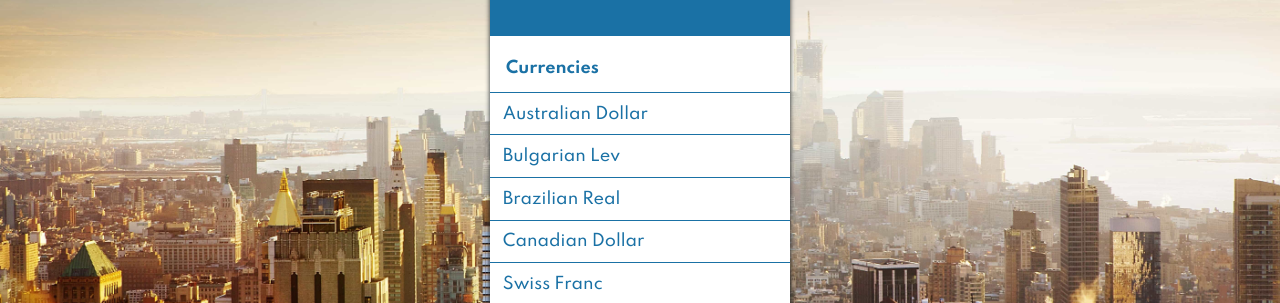
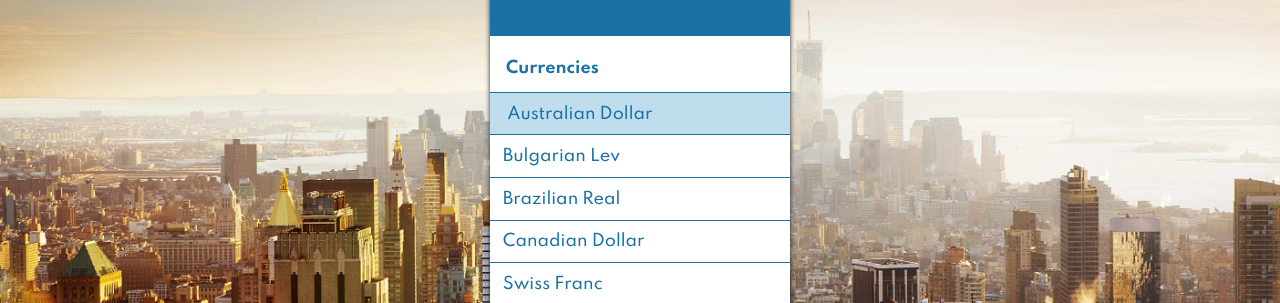
Before and after one commit to DarkGrafiks/React-currency-converter, a React app: page / in a window 1280 px wide. Shown: the part 240-543 px from the top of the page. Built offline with nearby package versions, Linux system fonts and the light colour scheme.

Commit message:
Active visual state on selected currency list item

```diff
--- a/src/components/App/index.js
+++ b/src/components/App/index.js
@@ -43,6 +43,7 @@ const App = () => {
         handleBaseAmountChange={handleBaseAmountChange}
       />
       <Currencies
+        selectedCurrency={selectedCurrency}
         currencies={currencies}
         handleItemClick={handleItemClick}
       />
--- a/src/components/Currencies/index.js
+++ b/src/components/Currencies/index.js
@@ -5,15 +5,24 @@ import List from 'src/components/List';
 
 import './style.scss';
 
-const Currencies = ({ currencies, handleItemClick }) => (
+const Currencies = ({ currencies, selectedCurrency, handleItemClick }) => (
   <div className="wrapper">
     <h3 className="subtitle">Currencies</h3>
-    <List list={currencies} handleItemClick={handleItemClick} />
+    <List
+      list={currencies}
+      selectedItem={selectedCurrency.name}
+      handleItemClick={handleItemClick}
+    />
   </div>
 );
 
 Currencies.propTypes = {
   currencies: PropTypes.array.isRequired,
+  selectedCurrency: PropTypes.shape(
+    {
+      name: PropTypes.string.isRequired,
+    },
+  ).isRequired,
   handleItemClick: PropTypes.func.isRequired,
 };
 
--- a/src/components/List/ListItem.js
+++ b/src/components/List/ListItem.js
@@ -1,9 +1,9 @@
 import React from 'react';
 import PropTypes from 'prop-types';
 
-const ListItem = ({ item, handleItemClick }) => (
+const ListItem = ({ item, isSelected, handleItemClick }) => (
   <li
-    className="list_item"
+    className={`list_item ${isSelected ? 'list_item-active' : ''}`}
     onClick={() => handleItemClick(item.name)}
   >
     {item.name}
@@ -15,6 +15,7 @@ ListItem.propTypes = {
     name: PropTypes.string.isRequired,
   }).isRequired,
   handleItemClick: PropTypes.func.isRequired,
+  isSelected: PropTypes.bool.isRequired,
 };
 
 export default ListItem;
--- a/src/components/List/index.js
+++ b/src/components/List/index.js
@@ -5,12 +5,13 @@ import ListItem from './ListItem';
 
 import './style.scss';
 
-const List = ({ list, handleItemClick }) => (
+const List = ({ list, selectedItem, handleItemClick }) => (
   <ul className="list scrollable_container">
     {list.map((item) => (
       <ListItem
         key={item.name}
         item={item}
+        isSelected={item.name === selectedItem}
         handleItemClick={handleItemClick}
       />
     ))}
@@ -18,6 +19,7 @@ const List = ({ list, handleItemClick }) => (
 );
 
 List.propTypes = {
+  selectedItem: PropTypes.string.isRequired,
   list: PropTypes.array.isRequired,
   handleItemClick: PropTypes.func.isRequired,
 };
--- a/src/components/List/style.scss
+++ b/src/components/List/style.scss
@@ -12,7 +12,8 @@
       border-bottom-width: 0;
     }
 
-    &:hover {
+    &:hover,
+    &-active {
       background-color: vars.$color-alt;
       padding-left: vars.$spacer*1.35;
       transition: background-color .2s, padding-left .2s;
```
